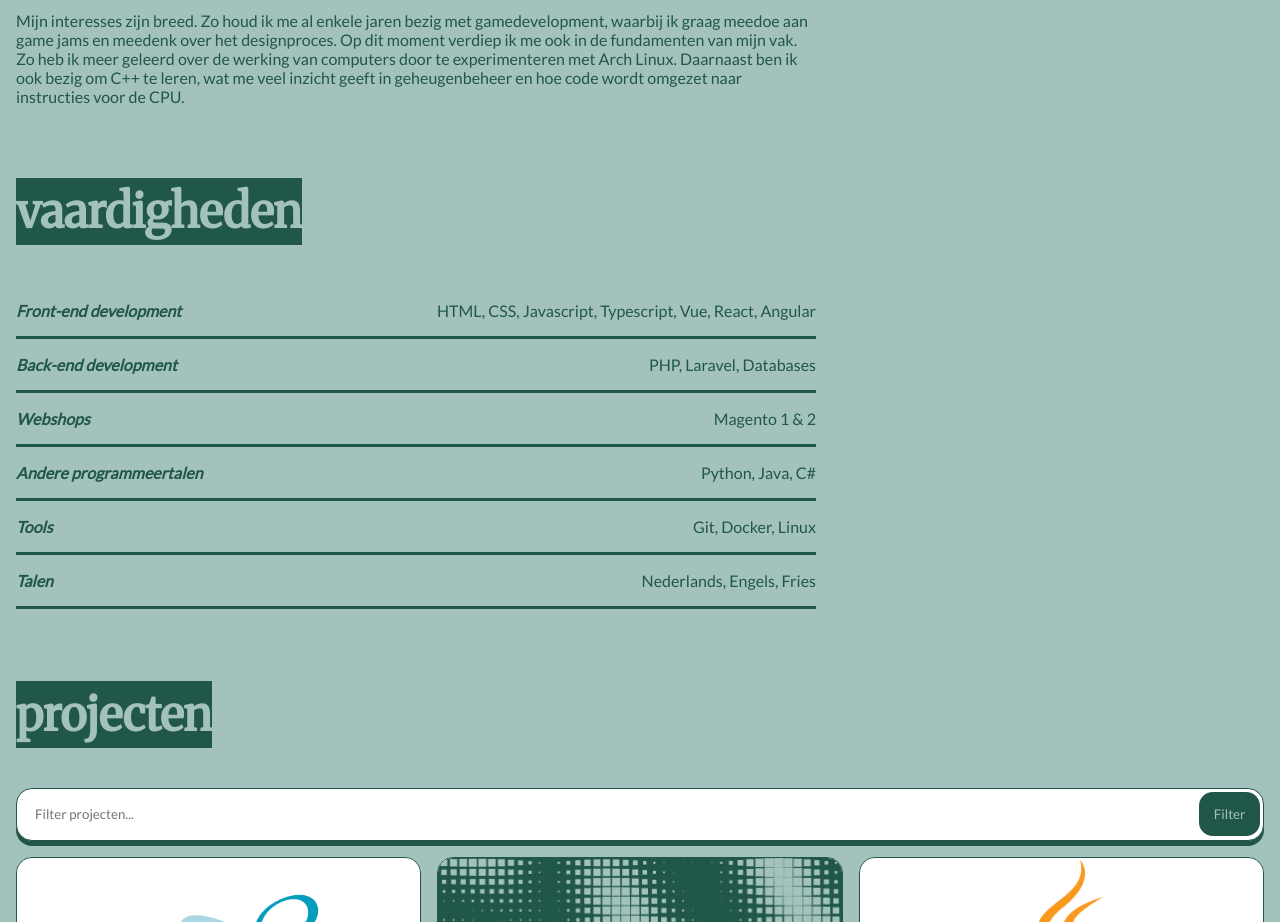
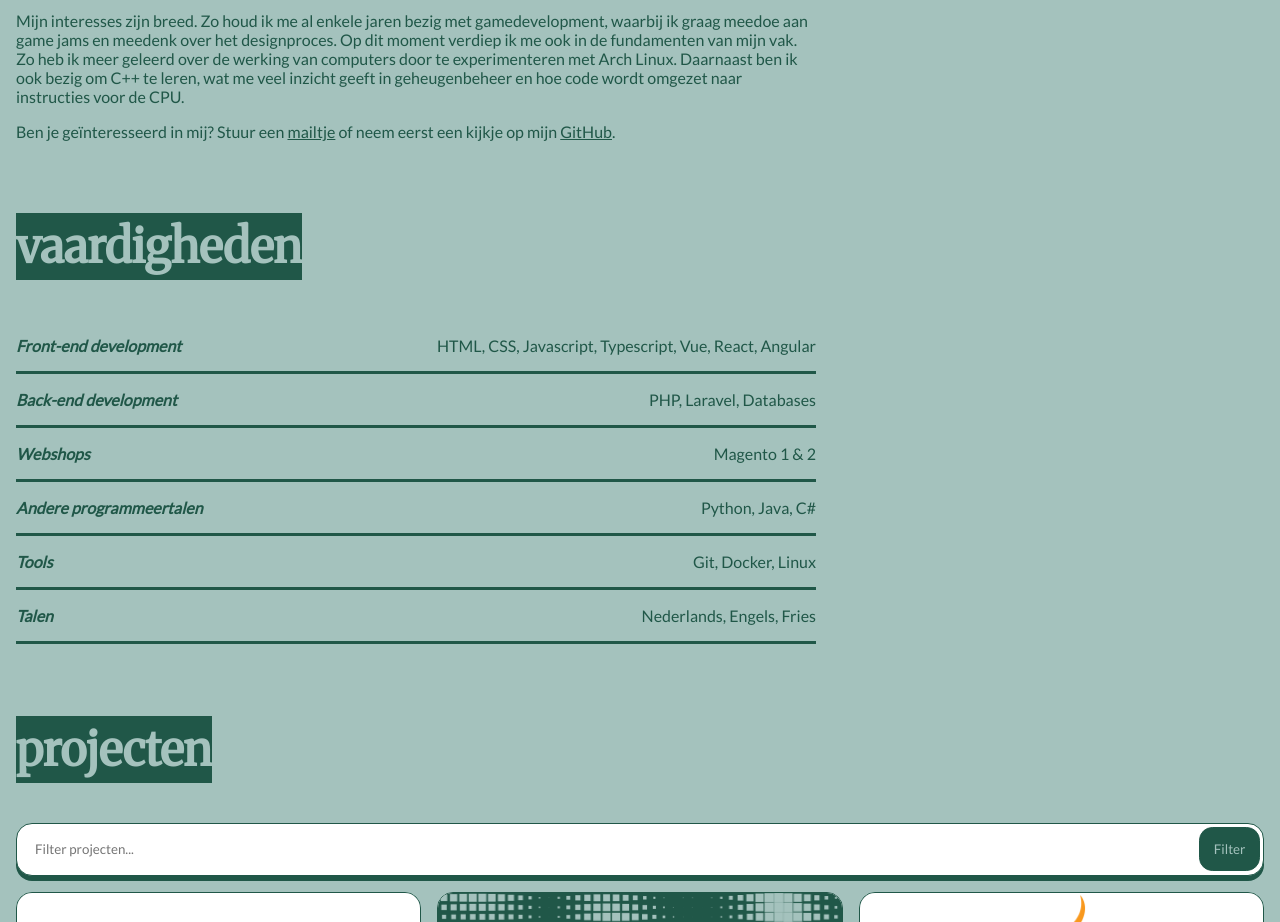
Before and after one commit to Jcuperus/portfolio, a Vue app: page / in a window 1280 px wide. Shown: the part 920-1842 px from the top of the page. Built offline with nearby package versions, Linux system fonts and the light colour scheme.

Commit message:
Added call to action with links

```diff
--- a/src/components/AboutSection.vue
+++ b/src/components/AboutSection.vue
@@ -23,6 +23,11 @@ import ArticleTitle from "./ArticleTitle.vue";
         experimenteren met Arch Linux. Daarnaast ben ik ook bezig om C++ te
         leren, wat me veel inzicht geeft in geheugenbeheer en hoe code wordt
         omgezet naar instructies voor de CPU.
+      </p>
+      <p>
+        Ben je geïnteresseerd in mij? Stuur een
+        <a href="mailto:jaepcuperus@hotmail.com">mailtje</a> of neem eerst een
+        kijkje op mijn <a href="https://github.com/Jcuperus">GitHub</a>.
       </p>
     </div>
   </section>
```
